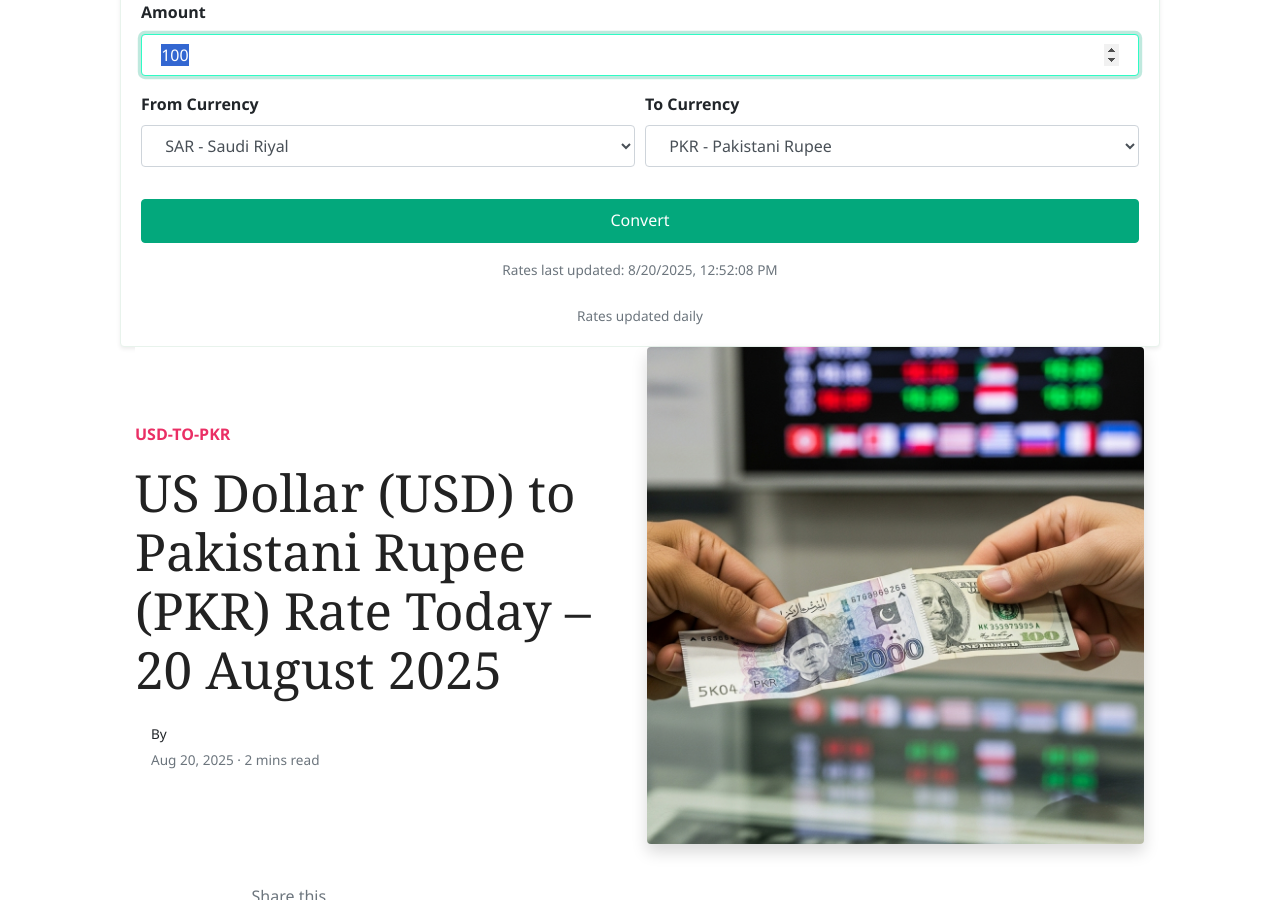
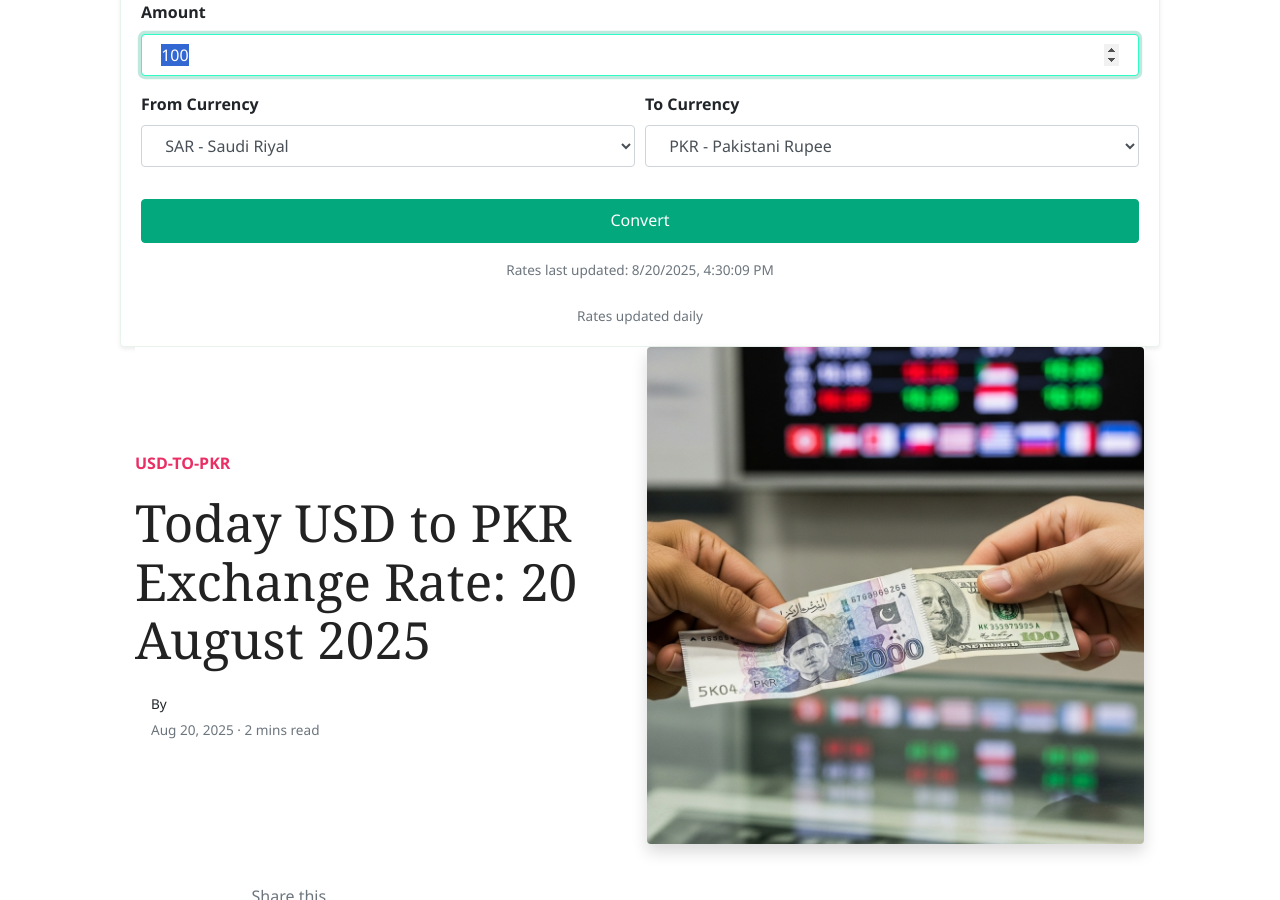
Before and after one commit to mlcom/mlcom.github.io, a Jekyll site: the page built from _posts/2025-08-20-today-us-dollar-to-pkr-exchange-rate-august-2025-prices-updated-usd-to-pkr.md, in a window 1280 px wide and 900 px high, scrolled down 242 px. Built offline with Jekyll 4.4.1, drawn with Linux system fonts in a browser that asks for light colours; nearby versions of some CDN libraries; comment, search, counter and statistics services are not loaded.

Commit message:
Automated: Update currency rates and generate daily posts

```diff
--- a/_data/rates.yml
+++ b/_data/rates.yml
@@ -1,4 +1,4 @@
-last_updated_utc: '2025-08-20T12:52:08.430887+00:00'
+last_updated_utc: '2025-08-20T16:30:09.890753+00:00'
 rates:
   AED: 3.6725
   AFN: 69.1704
--- a/_posts/2025-08-20-today-us-dollar-to-pkr-exchange-rate-august-2025-prices-updated-usd-to-pkr.md
+++ b/_posts/2025-08-20-today-us-dollar-to-pkr-exchange-rate-august-2025-prices-updated-usd-to-pkr.md
@@ -1,6 +1,6 @@
 ---
 layout: post
-title:  'US Dollar (USD) to Pakistani Rupee (PKR) Rate Today – 20 August 2025'
+title:  'Today USD to PKR Exchange Rate: 20 August 2025'
 author: jane
 categories: [ usd-to-pkr ]
 image: assets/images/usd-to-pkr-rate-today.jpg
```
Also changed, not shown: _posts/2025-08-20-today-uae-dirham-to-pkr-exchange-rate-august-2025-prices-updated-aed-to-pkr.md (+1 -1 lines), _posts/2025-08-20-today-uk-pound-sterling-to-pkr-exchange-rate-august-2025-prices-updated-gbp-to-pkr.md (+1 -1 lines).
